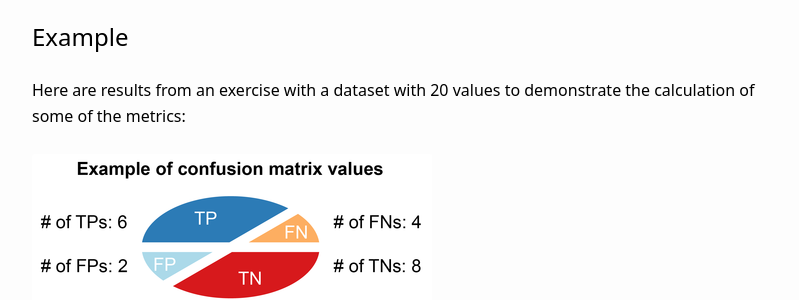
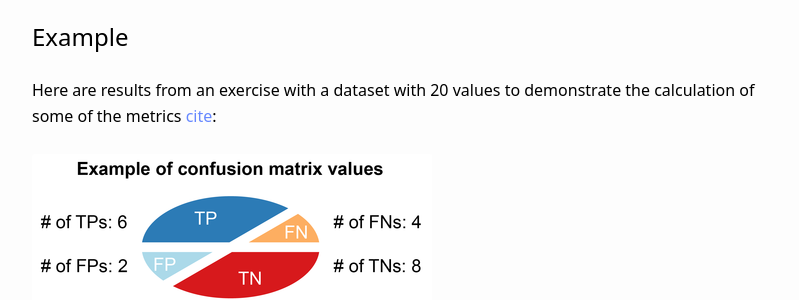
Before and after one commit to Nonprofit-Open-Data-Collective/machine_learning_mission_codes, a Jekyll site: the page built from docs/accuracy.md, in a window 1280 px wide and 900 px high, scrolled down 3123 px. Shown: the part 181-481 px from the top of the window, without its empty margins (240-1039 px from the left). Built offline with Jekyll 4.4.1, drawn with Linux system fonts in a browser that asks for light colours.

Commit message:
Update accuracy.md

```diff
--- a/docs/accuracy.md
+++ b/docs/accuracy.md
@@ -80,7 +80,7 @@ The F1 Score is the 2 * (precision*recall) / (precision+recall) . It is also cal
 
 ## Example
 
-Here are results from an exercise with a dataset with 20 values to demonstrate the calculation of some of the metrics:
+Here are results from an exercise with a dataset with 20 values to demonstrate the calculation of some of the metrics [cite](https://classeval.wordpress.com/introduction/basic-evaluation-measures/):
 
 ![](../assets/images/example-of-confusion-matrix.png)
 
```
